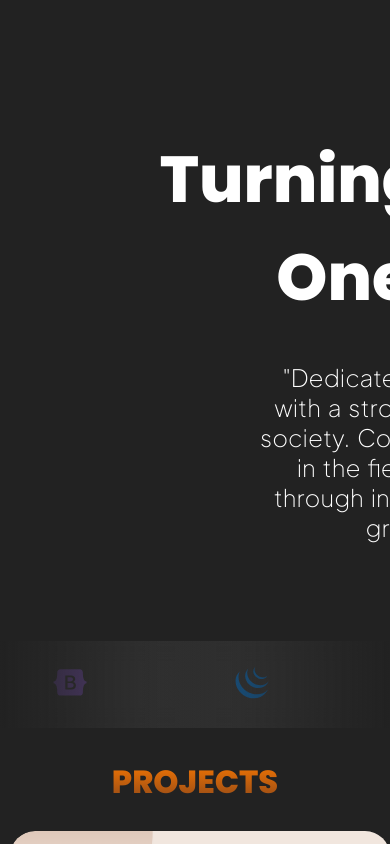
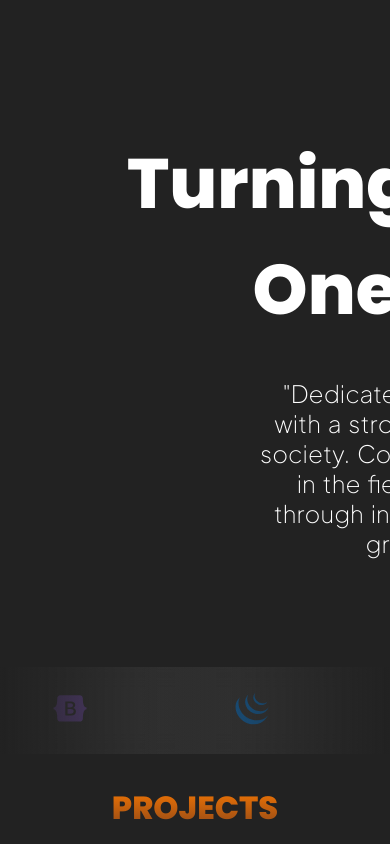
Before and after one commit to RohitSingh-18/Portfolio-Task, a website: page index.html in a window 390 px wide. Shown: the part 560-1404 px from the top of the page. Drawn offline with nearby package versions, Linux system fonts and the light colour scheme.

Commit message:
about updated

```diff
--- a/style.css
+++ b/style.css
@@ -147,10 +147,10 @@ body {
   }
 
   .about h1{
-    font-size:65px;
+    font-size:70px;
   }
   .about h2{
-    font-size:x-large;
+    font-size:xx-large;
   }
   .about p{
     font-size: 24px;
```
